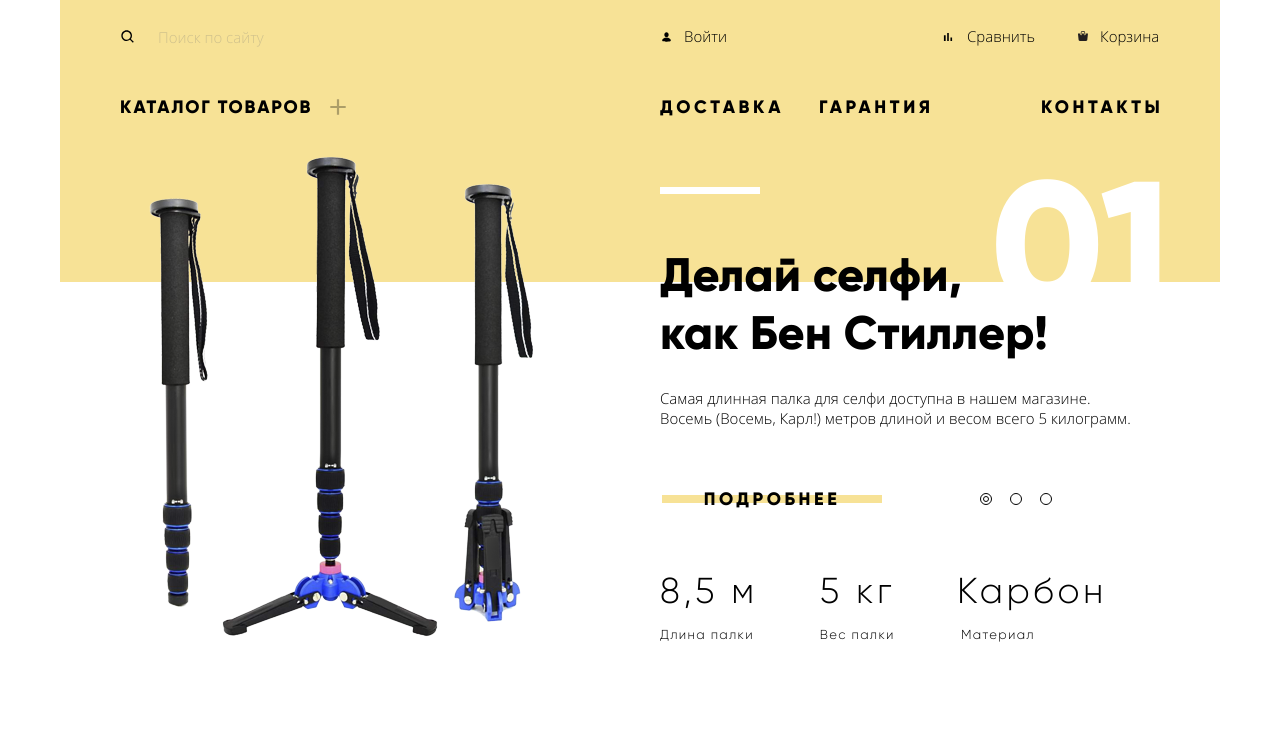
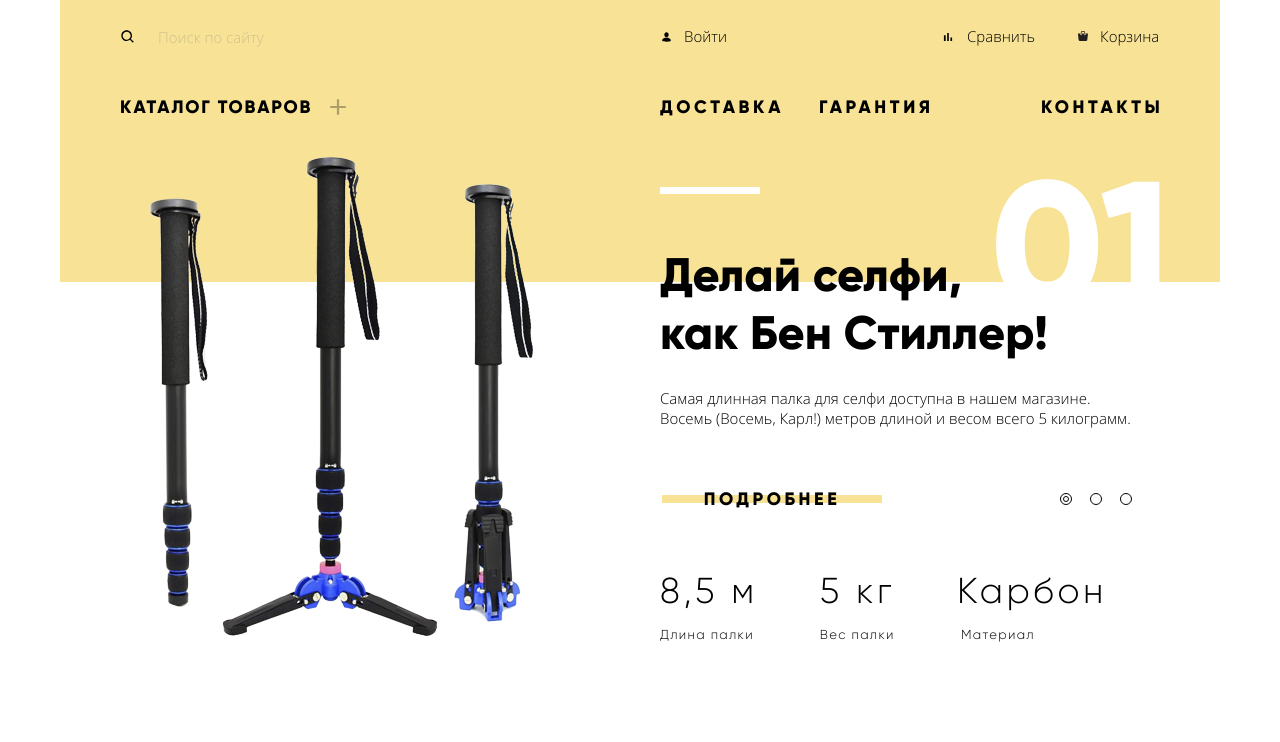
Before and after one commit to artcherenkov/device, a plain HTML site: page index.html in a window 1280 px wide. Shown: the part 58-800 px from the top of the page. Drawn offline with Linux system fonts and the light colour scheme.

Commit message:
Убирает выводы в консоль, исправляет уезжающие тогглы

```diff
--- a/css/style.css
+++ b/css/style.css
@@ -361,6 +361,7 @@ input[type="checkbox"].visually-hidden {
 .page-main__slider {
   max-width: 1160px;
   margin: -129px auto 0;
+  position: relative;
 }
 
 .slide {
@@ -487,7 +488,7 @@ input[type="checkbox"].visually-hidden {
   margin-right: 28px;
   position: absolute;
   top: 335px;
-  right: 200px;
+  right: 60px;
 }
 
 .page-main__slider-toggle {
--- a/js/map.js
+++ b/js/map.js
@@ -18,7 +18,6 @@
 
   const handleEscKeydown = (evt) => {
     if (evt.keyCode === 27) {
-      console.log(`клик`);
       if (mapPopup.classList.contains(OPEN_POPUP_CLASS)) {
         evt.preventDefault();
         mapPopup.classList.remove(OPEN_POPUP_CLASS);
```
